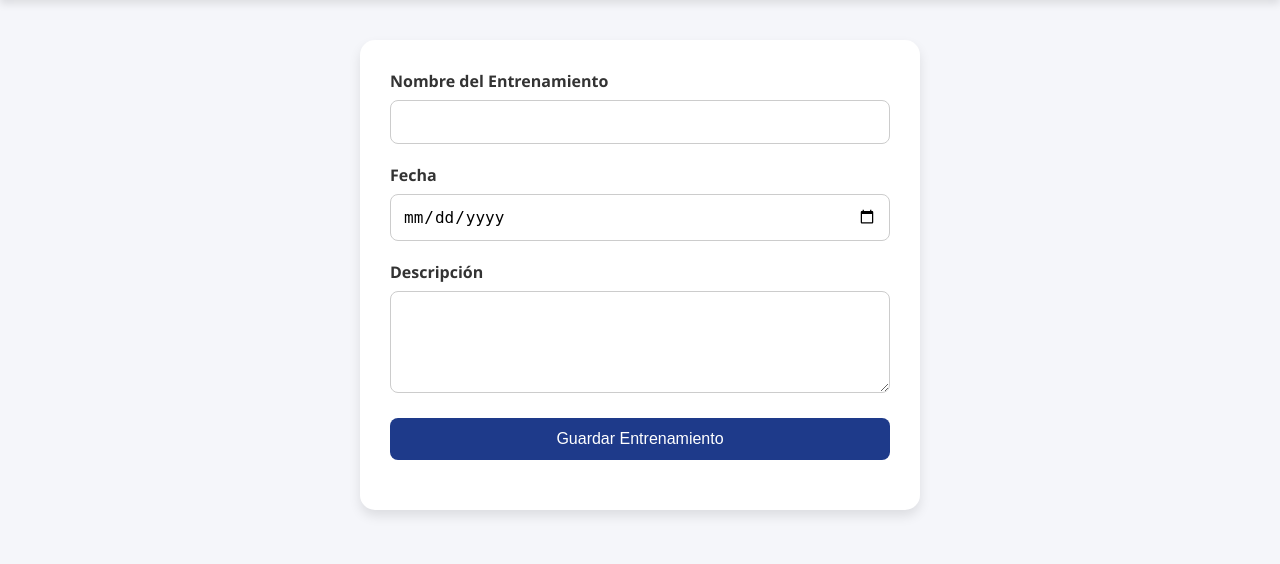
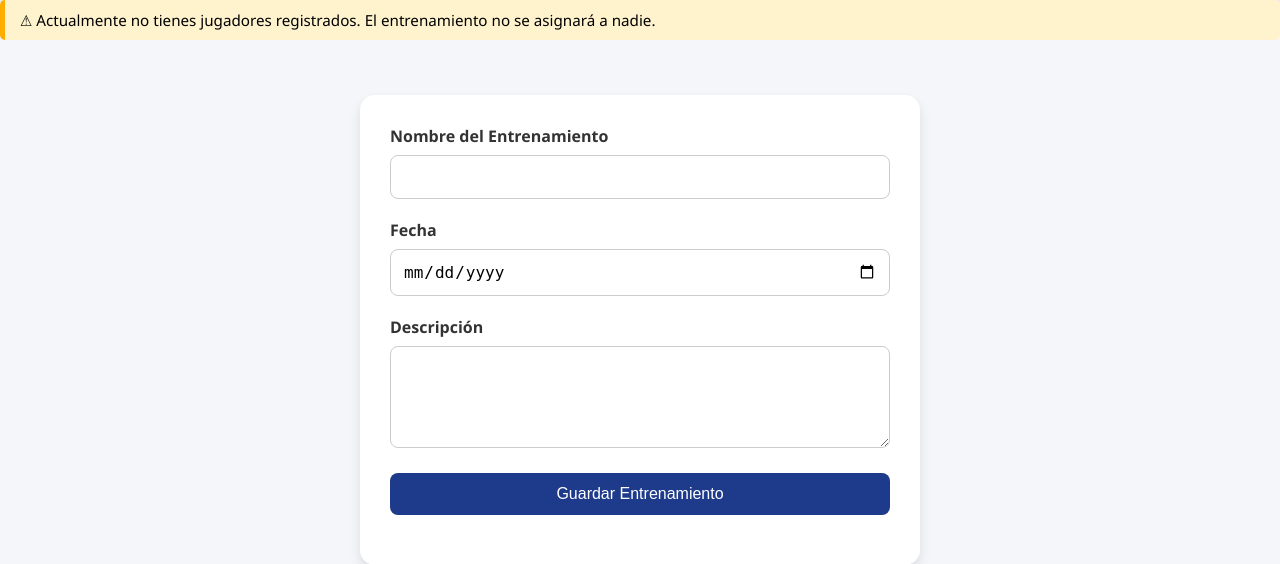
Before and after one commit to Ikerpc123/TraiNoob, a Spring Boot app: page /entrenador/crear-entrenamiento in a window 1280 px wide. Shown: the part 126-690 px from the top of the page. Run offline with Spring Boot 4, Linux system fonts and the light colour scheme; the visitor is signed in with stand-in values (Sample User, id 1); data that the repository does not hold is empty; some of the project's set-up classes (security, data sources, template engines, error pages and the like) are left out, and stand-ins take their place.

Commit message:
Asignar Jugadores a Entrenamientos

```diff
--- a/src/main/java/com/ikerpc123/trainoob/controlador/EntrenamientoController.java
+++ b/src/main/java/com/ikerpc123/trainoob/controlador/EntrenamientoController.java
@@ -2,6 +2,7 @@ package com.ikerpc123.trainoob.controlador;
 
 import java.util.Date;
 import java.util.List;
+import java.util.Optional;
 
 import org.springframework.beans.factory.annotation.Autowired;
 import org.springframework.format.annotation.DateTimeFormat;
@@ -16,10 +17,16 @@ import org.springframework.web.bind.annotation.PostMapping;
 import org.springframework.web.bind.annotation.RequestMapping;
 import org.springframework.web.bind.annotation.RequestParam;
 
+import com.ikerpc123.trainoob.modelo.Ejercicio;
 import com.ikerpc123.trainoob.modelo.Entrenador;
 import com.ikerpc123.trainoob.modelo.Entrenamiento;
+import com.ikerpc123.trainoob.modelo.Jugador;
+import com.ikerpc123.trainoob.modelo.Usuario;
 import com.ikerpc123.trainoob.repositorio.EntrenadorRepository;
+import com.ikerpc123.trainoob.servicio.EjercicioService;
 import com.ikerpc123.trainoob.servicio.EntrenamientoService;
+import com.ikerpc123.trainoob.servicio.JugadorService;
+import com.ikerpc123.trainoob.servicio.UsuarioService;
 
 @Controller
 @RequestMapping("/entrenador")
@@ -29,11 +36,27 @@ public class EntrenamientoController {
     private EntrenamientoService entrenamientoService;
 
     @Autowired
+    private EjercicioService ejercicioService;
+
+    @Autowired
     private EntrenadorRepository entrenadorRepository;
+
+    @Autowired
+    private JugadorService jugadorService;
+
+    @Autowired
+    private UsuarioService usuarioService;
 
     @GetMapping("/crear-entrenamiento")
     public String mostrarFormulario(Model model) {
+    	String email = SecurityContextHolder.getContext().getAuthentication().getName();
+        Optional<Usuario> usuario = usuarioService.findByEmail(email);
+        Entrenador entrenador = entrenadorRepository.findByUsuarioEmail(email);
+
+        List<Jugador> jugadores = jugadorService.findByEntrenador(entrenador);
+
         model.addAttribute("entrenamiento", new Entrenamiento());
+        model.addAttribute("jugadorCount", jugadores.size());
         return "crearEntrenamiento";
     }
 
@@ -44,16 +67,19 @@ public class EntrenamientoController {
             @RequestParam String descripcion) {
 
         Authentication auth = SecurityContextHolder.getContext().getAuthentication();
-        String email = auth.getName(); // el email del usuario autenticado
+        String email = auth.getName();
 
         Entrenador entrenador = entrenadorRepository.findByUsuarioEmail(email);
         if (entrenador == null) return "redirect:/login";
+
+        List<Jugador> jugadoresDelEntrenador = jugadorService.findByEntrenador(entrenador);
 
         Entrenamiento entrenamiento = new Entrenamiento();
         entrenamiento.setNombre(nombre);
         entrenamiento.setFecha(fecha);
         entrenamiento.setDescripcion(descripcion);
         entrenamiento.setEntrenador(entrenador);
+        entrenamiento.setJugadores(jugadoresDelEntrenador);
 
         entrenamientoService.guardarEntrenamiento(entrenamiento);
 
@@ -100,6 +126,23 @@ public class EntrenamientoController {
         return "redirect:/entrenador/entrenamientos";
     }
 
+    @GetMapping("/asignar-ejercicios/{id}")
+    public String mostrarFormularioAsignacion(@PathVariable("id") int id, Model model) {
+        Entrenamiento entrenamiento = entrenamientoService.obtenerPorId(id);
+        List<Ejercicio> ejercicios = ejercicioService.obtenerTodos();
 
+        model.addAttribute("entrenamiento", entrenamiento);
+        model.addAttribute("ejercicios", ejercicios);
+        return "asignarEjercicios";
+    }
+
+    @PostMapping("/asignar-ejercicios")
+    public String asignarEjercicios(@RequestParam int entrenamientoId, @RequestParam List<Integer> ejercicioIds) {
+        Entrenamiento entrenamiento = entrenamientoService.obtenerPorId(entrenamientoId);
+        List<Ejercicio> ejerciciosSeleccionados = ejercicioService.buscarPorIds(ejercicioIds);
+        entrenamiento.setEjercicios(ejerciciosSeleccionados);
+        entrenamientoService.guardarEntrenamiento(entrenamiento);
+        return "redirect:/entrenador/entrenamientos";
+    }
 
 }
--- a/src/main/java/com/ikerpc123/trainoob/repositorio/JugadorRepository.java
+++ b/src/main/java/com/ikerpc123/trainoob/repositorio/JugadorRepository.java
@@ -1,10 +1,15 @@
 package com.ikerpc123.trainoob.repositorio;
+
+import java.util.List;
 
 import org.springframework.data.jpa.repository.JpaRepository;
 import org.springframework.stereotype.Repository;
 
+import com.ikerpc123.trainoob.modelo.Entrenador;
 import com.ikerpc123.trainoob.modelo.Jugador;
 
 @Repository
 public interface JugadorRepository extends JpaRepository<Jugador, Integer> {
+
+	List<Jugador> findByEntrenador(Entrenador entrenador);
 }
--- a/src/main/java/com/ikerpc123/trainoob/servicio/EjercicioService.java
+++ b/src/main/java/com/ikerpc123/trainoob/servicio/EjercicioService.java
@@ -10,5 +10,7 @@ public interface EjercicioService {
 
 	Ejercicio guardar(Ejercicio ejercicio);
 
+	List<Ejercicio> buscarPorIds(List<Integer> ejercicioIds);
+
 
 }
--- a/src/main/java/com/ikerpc123/trainoob/servicio/EntrenamientoService.java
+++ b/src/main/java/com/ikerpc123/trainoob/servicio/EntrenamientoService.java
@@ -1,6 +1,7 @@
 package com.ikerpc123.trainoob.servicio;
 
 import java.util.List;
+import java.util.Optional;
 
 import com.ikerpc123.trainoob.modelo.Entrenamiento;
 
@@ -14,5 +15,4 @@ public interface EntrenamientoService {
 
 	Entrenamiento obtenerPorId(int id);
 
-
 }
--- a/src/main/java/com/ikerpc123/trainoob/servicio/JugadorService.java
+++ b/src/main/java/com/ikerpc123/trainoob/servicio/JugadorService.java
@@ -1,4 +1,6 @@
 package com.ikerpc123.trainoob.servicio;
+
+import java.util.List;
 
 import com.ikerpc123.trainoob.modelo.Entrenador;
 import com.ikerpc123.trainoob.modelo.Jugador;
@@ -9,4 +11,6 @@ public interface JugadorService {
 
 	Jugador registrarJugadorConUsuario(String nombre, int edad, String categoria, String email, String contrasena, Entrenador entrenador);
 
+	List<Jugador> findByEntrenador(Entrenador entrenador);
+
 }
--- a/src/main/java/com/ikerpc123/trainoob/servicio/UsuarioService.java
+++ b/src/main/java/com/ikerpc123/trainoob/servicio/UsuarioService.java
@@ -1,4 +1,6 @@
 package com.ikerpc123.trainoob.servicio;
+
+import java.util.Optional;
 
 import com.ikerpc123.trainoob.modelo.Usuario;
 
@@ -6,4 +8,6 @@ public interface UsuarioService {
 
 	Usuario crearUsuario(String nombre, String email, String password, String rol);
 
+	Optional<Usuario> findByEmail(String email);
+
 }
--- a/src/main/java/com/ikerpc123/trainoob/servicioImpl/EjercicioServImpl.java
+++ b/src/main/java/com/ikerpc123/trainoob/servicioImpl/EjercicioServImpl.java
@@ -24,4 +24,9 @@ public class EjercicioServImpl implements EjercicioService {
     public Ejercicio guardar(Ejercicio ejercicio) {
         return ejercicioRepo.save(ejercicio);
     }
+
+	@Override
+	public List<Ejercicio> buscarPorIds(List<Integer> ids) {
+		return ejercicioRepo.findAllById(ids);
+	}
 }
--- a/src/main/java/com/ikerpc123/trainoob/servicioImpl/EntrenamientoServImpl.java
+++ b/src/main/java/com/ikerpc123/trainoob/servicioImpl/EntrenamientoServImpl.java
@@ -1,6 +1,7 @@
 package com.ikerpc123.trainoob.servicioImpl;
 
 import java.util.List;
+import java.util.Optional;
 
 import org.springframework.beans.factory.annotation.Autowired;
 import org.springframework.stereotype.Service;
--- a/src/main/resources/static/css/formulario.css
+++ b/src/main/resources/static/css/formulario.css
@@ -92,3 +92,21 @@ form h2 {
 .form-group button:hover {
     background-color: #FF6600;
 }
+
+.alert-info {
+    background-color: #e0f0ff;
+    border-left: 5px solid #007bff;
+    padding: 10px 15px;
+    margin-bottom: 15px;
+    font-size: 0.95rem;
+    border-radius: 5px;
+}
+
+.alert-warning {
+    background-color: #fff3cd;
+    border-left: 5px solid #ffae00;
+    padding: 10px 15px;
+    margin-bottom: 15px;
+    font-size: 0.95rem;
+    border-radius: 5px;
+}
--- a/src/main/resources/templates/crearEntrenamiento.html
+++ b/src/main/resources/templates/crearEntrenamiento.html
@@ -12,6 +12,14 @@
             <a href="/menuEntrenador">Volver al Menú</a>
         </div>
     </header>
+
+	<div class="alert-info" th:if="${jugadorCount > 0}">
+	    ⚠ Este entrenamiento se asignará automáticamente a <strong th:text="${jugadorCount}"></strong> jugador(es) bajo tu supervisión.
+	</div>
+
+	<div class="alert-warning" th:if="${jugadorCount == 0}">
+	    ⚠ Actualmente no tienes jugadores registrados. El entrenamiento no se asignará a nadie.
+	</div>
 
     <main>
         <div class="form-container">
```
Also changed, not shown: src/main/java/com/ikerpc123/trainoob/servicioImpl/JugadorServImpl.java (+7 -0 lines), src/main/java/com/ikerpc123/trainoob/servicioImpl/UsuarioServImpl.java (+8 -1 lines), src/main/resources/templates/asignarEjercicios.html (added, +35 -0 lines), src/main/resources/templates/listarEntrenamientos.html (+10 -0 lines).
